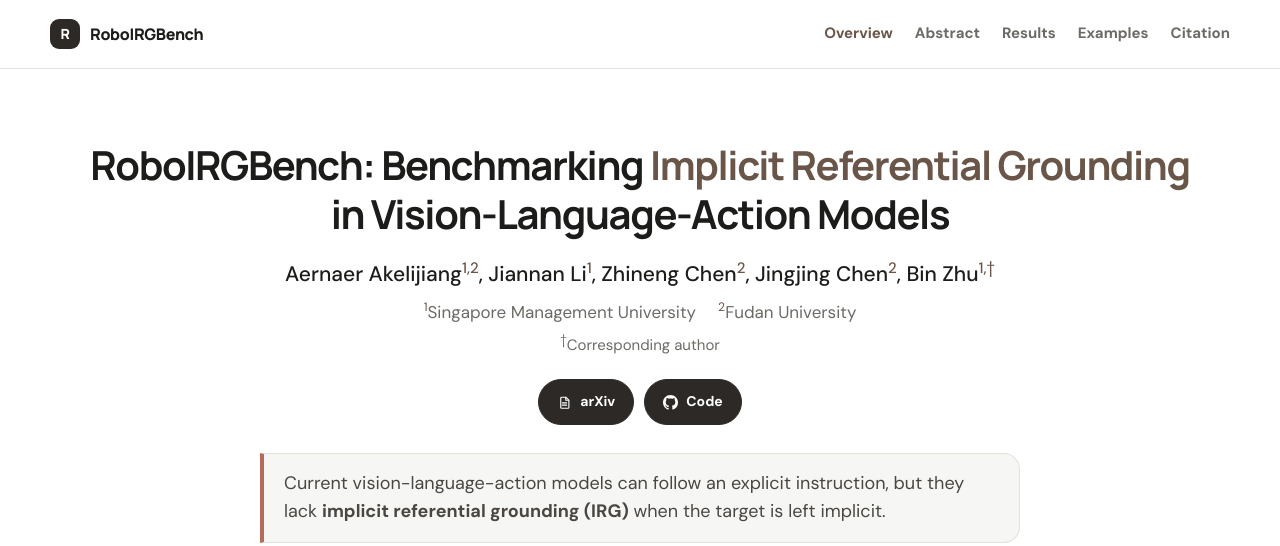
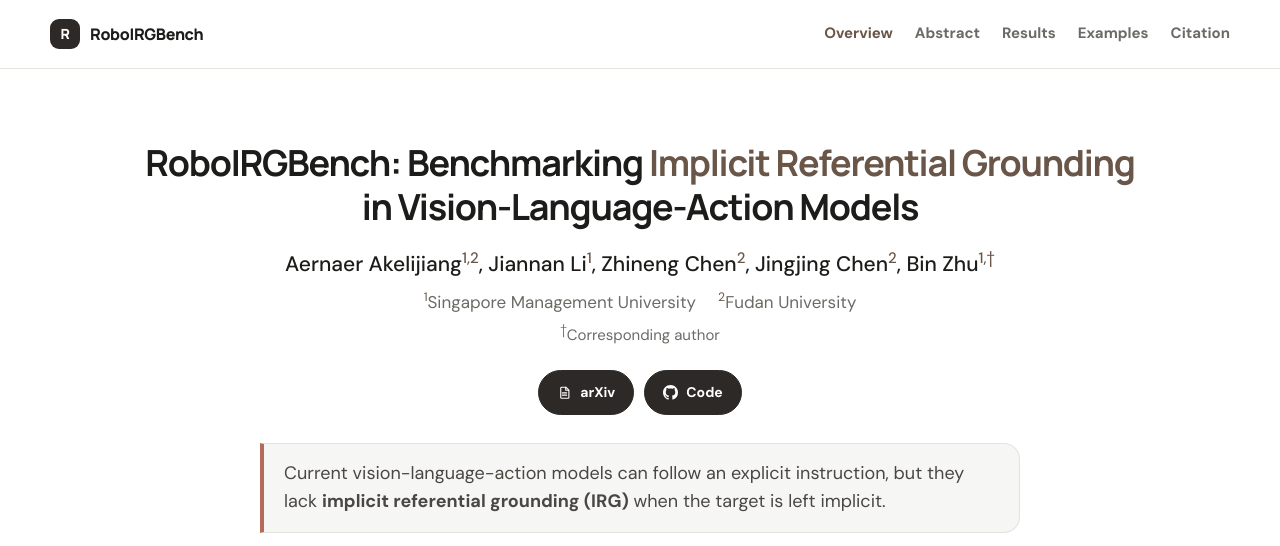
Before and after one commit to AERNAR/RoboIRGBench, a plain HTML site: page RoboIRGBench.html in a window 1280 px wide. Shown: the top 546 px of the page. Drawn offline with Linux system fonts and the light colour scheme.

Commit message:
Keep Grounding on the first title line so the heading stays two lines.

```diff
--- a/RoboIRGBench.html
+++ b/RoboIRGBench.html
@@ -58,10 +58,14 @@
       font-size: 12px; font-weight: 800; color: var(--green);
     }
     h1 {
-      max-width: 1100px; margin: 0 auto 18px;
-      font-size: clamp(30px, 3.5vw, 40px); letter-spacing: -.035em; line-height: 1.22;
+      max-width: 1180px; margin: 0 auto 18px;
+      font-size: clamp(28px, 3.2vw, 36px); letter-spacing: -.035em; line-height: 1.22;
     }
-    h1 span { color: var(--green); }
+    h1 .title-line { white-space: nowrap; }
+    h1 .irg { color: var(--green); }
+    @media (max-width: 900px) {
+      h1 .title-line { white-space: normal; }
+    }
     .authors { font-size: 21px; font-weight: 500; }
     .authors a { color: inherit; text-decoration: none; }
     .authors a:hover { color: var(--green); }
@@ -445,7 +449,7 @@
   <main id="top">
     <section class="hero">
       <div class="wrap">
-        <h1>RoboIRGBench: Benchmarking <span>Implicit Referential Grounding</span><br>in Vision-Language-Action Models</h1>
+        <h1><span class="title-line">RoboIRGBench: Benchmarking <span class="irg">Implicit Referential Grounding</span></span><br>in Vision-Language-Action Models</h1>
         <div class="authors">
           <a href="https://aernar.github.io/" target="_blank" rel="noopener noreferrer">Aernaer Akelijiang<sup>1,2</sup></a>,
           <a href="https://jchrisli.github.io/" target="_blank" rel="noopener noreferrer">Jiannan Li<sup>1</sup></a>,
```
Also changed, not shown: index.html (+8 -4 lines).
